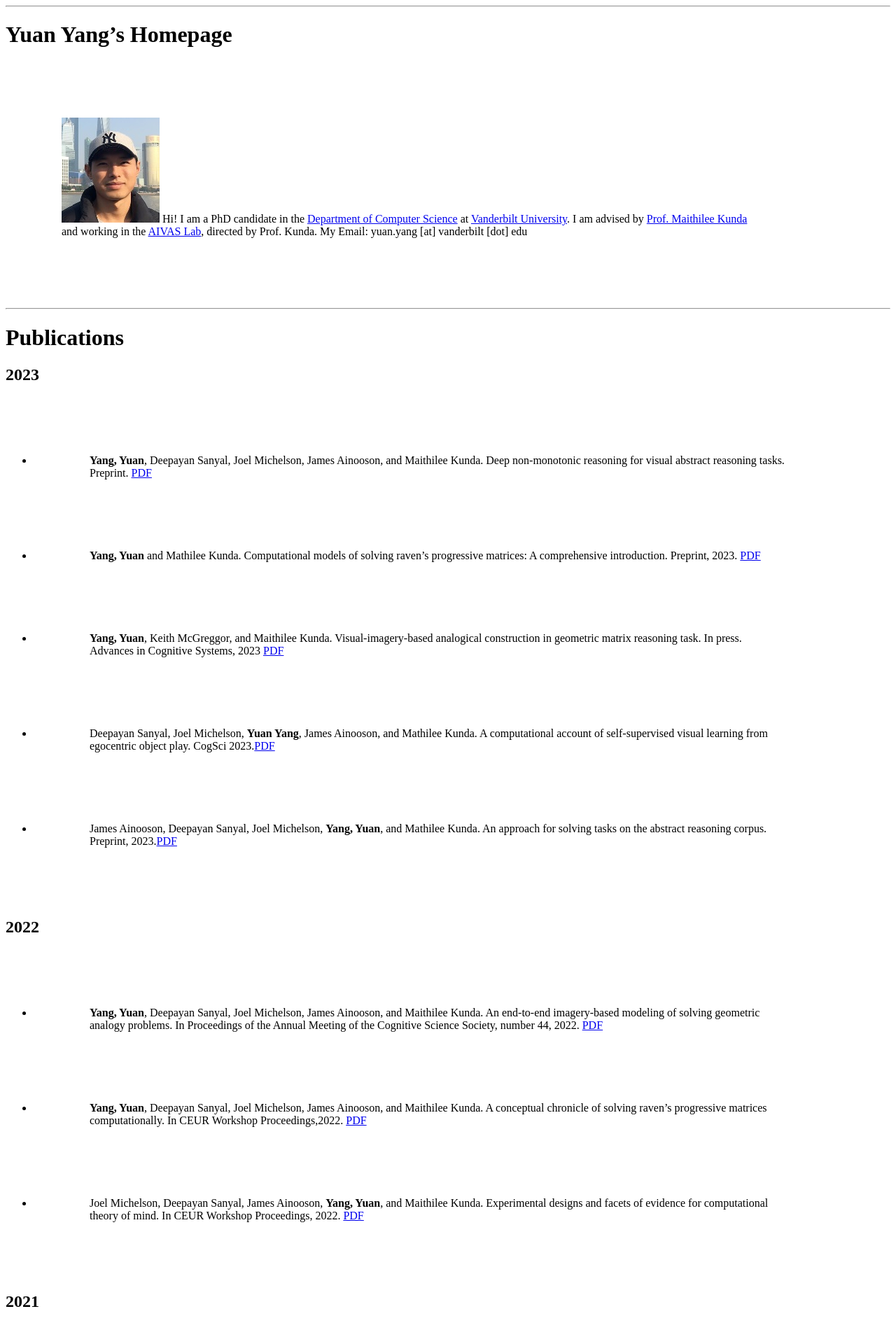
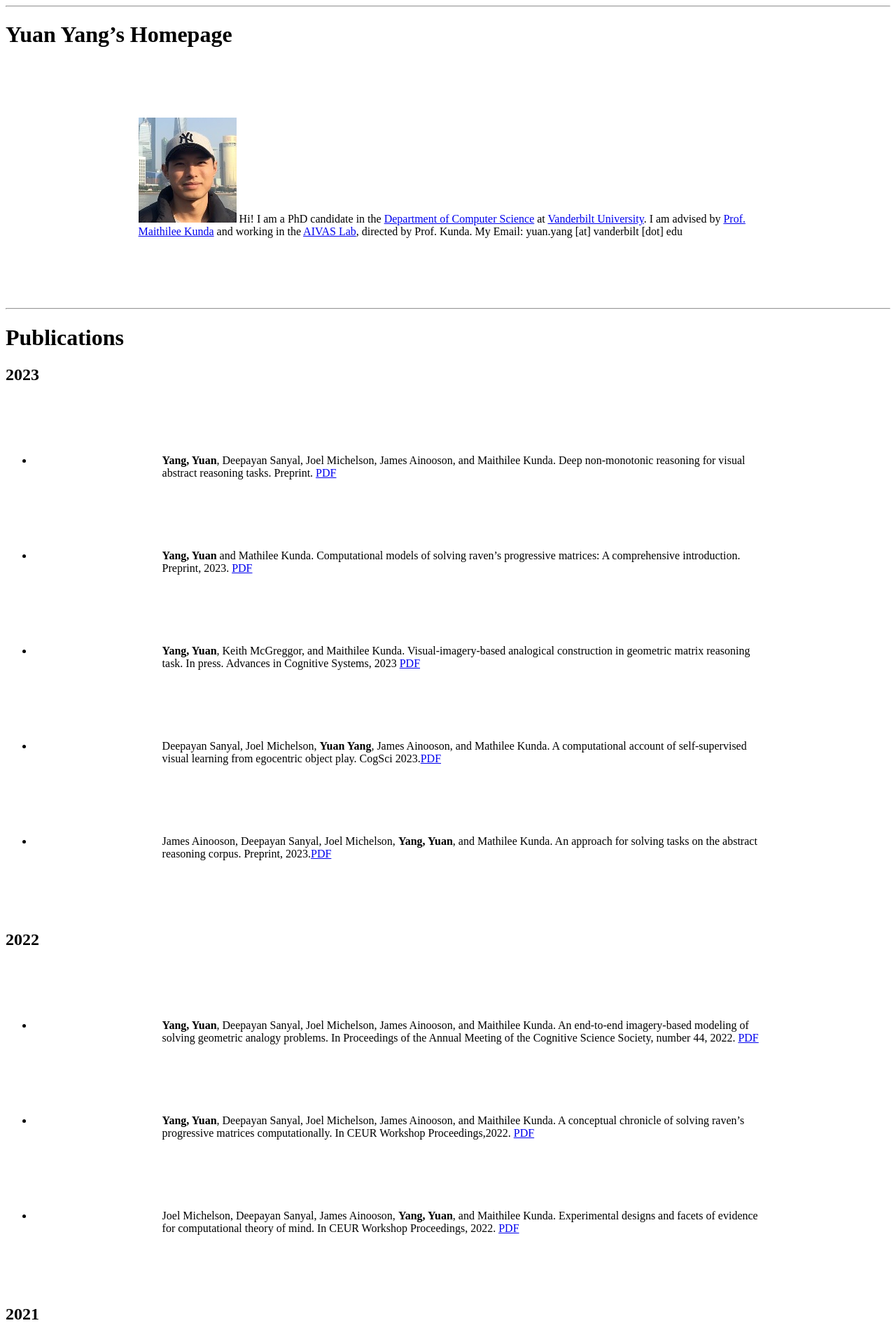
Before and after one commit to Yang-Yuan/Yang-Yuan.github.io, a Jekyll site: the page built from docs/index.md, in a window 1280 px wide. Shown: the top 1920 px of the page at 70% size. Built offline with Jekyll 4.4.1, drawn with Linux system fonts in a browser that asks for light colours.

Commit message:
Update styles.scss

```diff
--- a/docs/assets/css/styles.scss
+++ b/docs/assets/css/styles.scss
@@ -5,6 +5,6 @@
 p {
   margin-top: 100px;
   margin-bottom: 100px;
-  margin-right: 150px;
-  margin-left: 80px;
+  margin-right: 15%;
+  margin-left: 15%;
 }
```
